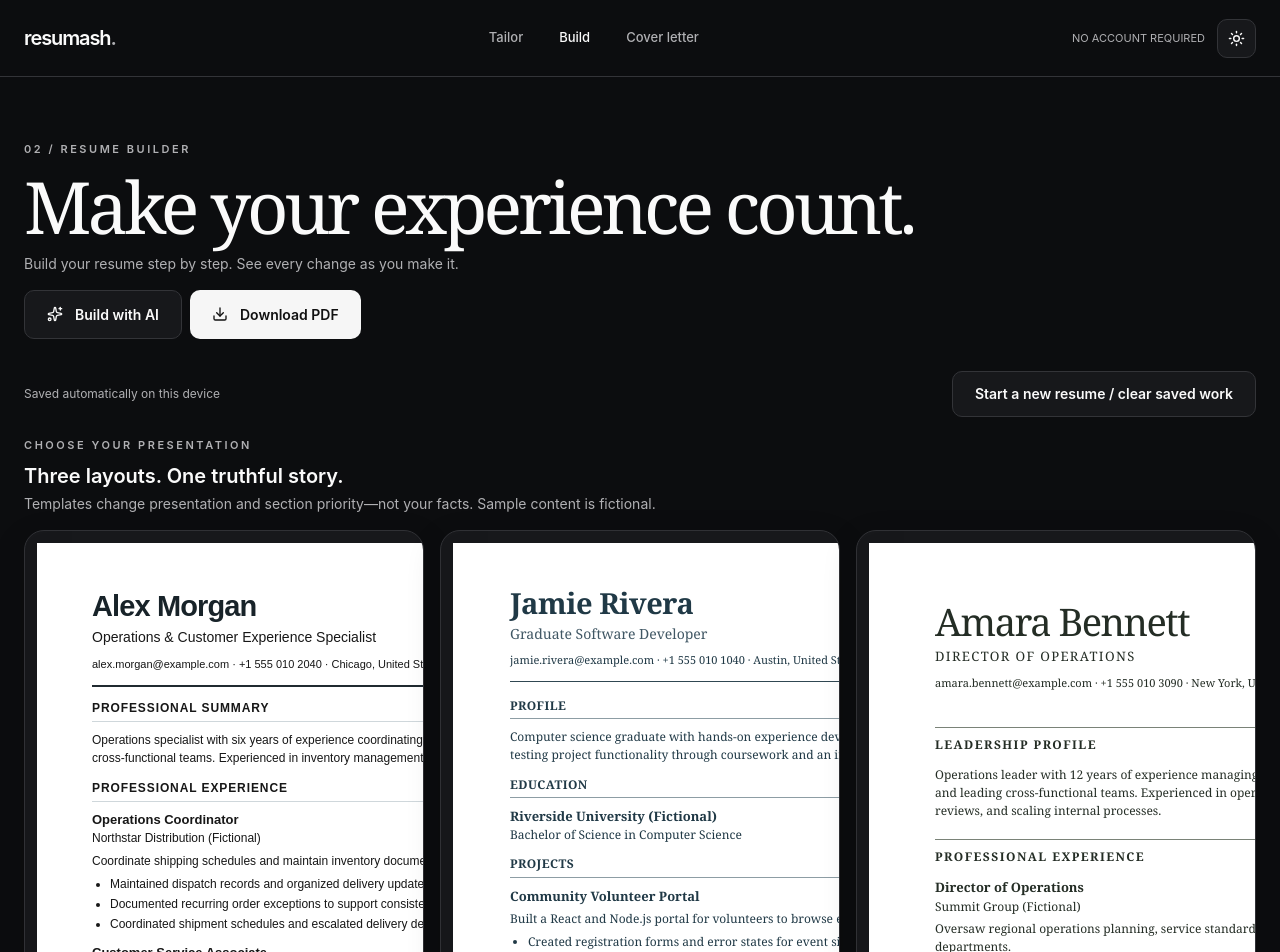
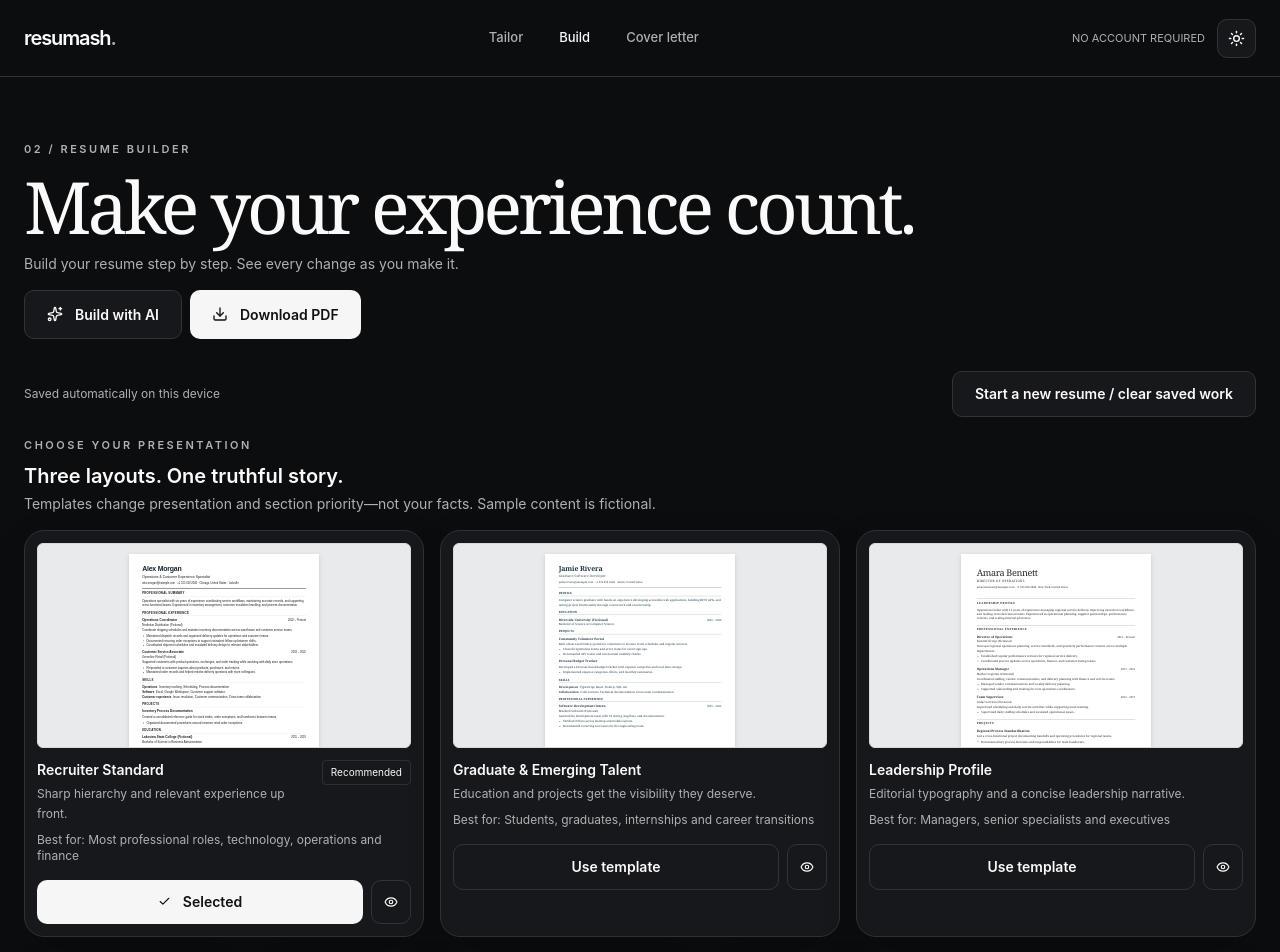
Before and after one commit to Rooqx/resumash, a React (Vite) app in the folder client/: page /build-resume in a window 1280 px wide. Shown: the top 952 px of the page. Built offline with nearby package versions, Linux system fonts and the light colour scheme; a web font is replaced by a local one.

Commit message:
design(gallery): center PDF-proportioned thumbnails without positioning hacks

```diff
--- a/client/src/features/resume-builder/templates/resume-document.css
+++ b/client/src/features/resume-builder/templates/resume-document.css
@@ -52,3 +52,29 @@
  .rs-document { width:210mm; min-height:297mm; padding:14mm 16mm; margin:0; box-shadow:none; print-color-adjust:exact; -webkit-print-color-adjust:exact; }
  .rs-document .resume-entry { break-inside:avoid; }
 }
+
+/* A thumbnail is a small, inert document preview. Restrict its rendering
+   width without disturbing real A4 metrics or the live editor. */
+.rs-template-thumbnail {
+ position:relative;
+ display:flex;
+ justify-content:center;
+ height:205px;
+ overflow:hidden;
+ border:1px solid #d5dadd;
+ border-radius:6px;
+ background:#e9eaeb;
+ padding-top:10px;
+}
+.rs-template-thumbnail-paper {
+ width:190px;
+ height:269px;
+ flex:none;
+ position:relative;
+}
+.rs-template-thumbnail-paper .rs-document {
+ transform:scale(.2392947);
+ transform-origin:top left;
+ box-shadow:0 3px 20px #0002;
+ pointer-events:none;
+}
```
